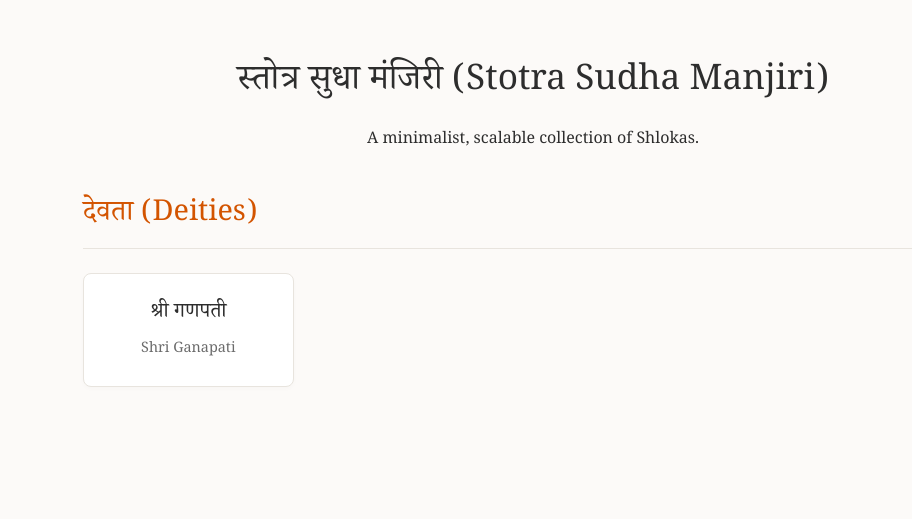
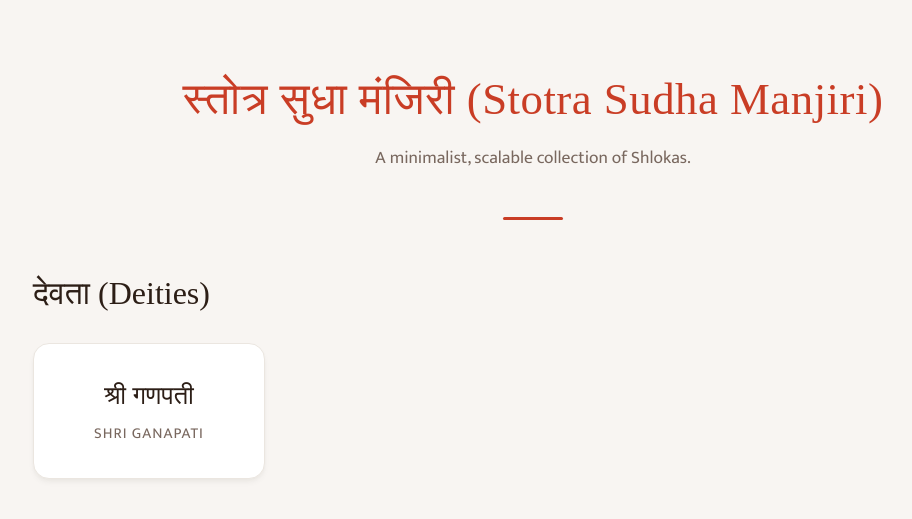
Before and after one commit to StotraSudhaManjiri/stotrasudhamanjiri.github.io, a Jekyll site: the page built from index.html, in a window 1280 px wide. Shown: the top 519 px of the page, without its empty margins (107-1019 px from the left). Built offline with Jekyll 4.4.1, drawn with Linux system fonts in a browser that asks for light colours; some web fonts are replaced.

Commit message:
Update default.html

```diff
--- a/_layouts/default.html
+++ b/_layouts/default.html
@@ -4,70 +4,187 @@
     <meta charset="UTF-8">
     <meta name="viewport" content="width=device-width, initial-scale=1.0">
     <title>{{ page.title }} | {{ site.title }}</title>
+
+    <!-- Premium Marathi Fonts (Highly Optimized) -->
+    <link rel="preconnect" href="https://fonts.googleapis.com">
+    <link rel="preconnect" href="https://fonts.gstatic.com" crossorigin>
+    <link href="https://fonts.googleapis.com/css2?family=Mukta:wght@400;600&family=Tiro+Devanagari+Marathi&display=swap" rel="stylesheet">
+
     <style>
+        /* Modern Heritage Design System */
         :root {
-            --bg: #fcfaf8; --text: #2d2d2d; --accent: #d35400;
-            --card-bg: #ffffff; --card-hover: #fff9f5; --border: #e8e4de;
+            --bg: #f8f5f2;
+            --surface: #ffffff;
+            --text-main: #2c1e16;
+            --text-muted: #79685f;
+            --accent: #c93d25; /* Kumkum Red */
+            --accent-glow: rgba(201, 61, 37, 0.15);
+            --border: #ebe6e0;
+            --shadow-sm: 0 4px 6px -1px rgba(44, 30, 22, 0.05), 0 2px 4px -1px rgba(44, 30, 22, 0.03);
+            --shadow-lg: 0 20px 25px -5px rgba(44, 30, 22, 0.08), 0 10px 10px -5px rgba(44, 30, 22, 0.04);
+            --radius: 16px;
         }
+
         @media (prefers-color-scheme: dark) {
             :root {
-                --bg: #121212; --text: #e8e6e3; --accent: #e67e22;
-                --card-bg: #1e1e1e; --card-hover: #2a2a2a; --border: #333333;
+                --bg: #120e0d;
+                --surface: #1e1816;
+                --text-main: #f0e9e4;
+                --text-muted: #a39891;
+                --accent: #e05339;
+                --accent-glow: rgba(224, 83, 57, 0.15);
+                --border: #312622;
+                --shadow-sm: 0 4px 6px -1px rgba(0, 0, 0, 0.5);
+                --shadow-lg: 0 20px 25px -5px rgba(0, 0, 0, 0.7);
             }
         }
 
         body {
-            background-color: var(--bg); color: var(--text);
-            font-family: "Noto Serif Devanagari", "Georgia", serif;
-            line-height: 1.6; max-width: 900px; margin: 0 auto; padding: 2rem 1.5rem;
+            background-color: var(--bg);
+            color: var(--text-main);
+            font-family: 'Mukta', system-ui, sans-serif;
+            line-height: 1.6;
+            max-width: 1000px;
+            margin: 0 auto;
+            padding: 0 1.5rem 4rem 1.5rem;
+            -webkit-font-smoothing: antialiased;
         }
 
-        /* Typography */
-        header { text-align: center; margin-bottom: 2.5rem; }
-        h1 { font-size: 2.2rem; margin-bottom: 0.2rem; font-weight: normal; }
-        h2 { font-size: 1.8rem; font-weight: normal; color: var(--accent); border-bottom: 1px solid var(--border); padding-bottom: 0.5rem; margin-bottom: 1.5rem;}
-        a { color: var(--accent); text-decoration: none; transition: 0.2s ease; }
-        nav { margin-bottom: 2rem; font-size: 1.1rem; border-bottom: 1px solid var(--border); padding-bottom: 1rem; }
+        /* Premium Header / Hero Section */
+        header {
+            text-align: center;
+            padding: 4rem 1rem 3rem;
+            margin-bottom: 2rem;
+            position: relative;
+        }
+        header::after {
+            content: '';
+            position: absolute;
+            bottom: 0;
+            left: 50%;
+            transform: translateX(-50%);
+            width: 60px;
+            height: 3px;
+            background-color: var(--accent);
+            border-radius: 3px;
+        }
+        h1 {
+            font-family: 'Tiro Devanagari Marathi', serif;
+            font-size: 2.8rem;
+            color: var(--accent);
+            margin: 0 0 0.5rem 0;
+            font-weight: 400;
+            letter-spacing: 0.5px;
+        }
+        header p { color: var(--text-muted); font-size: 1.1rem; margin: 0; font-weight: 400; }
 
-        /* Auto-scaling CSS Grid for 100s of Devatas */
+        /* Navigation (Breadcrumbs) */
+        nav {
+            padding: 1.5rem 0;
+            font-size: 1.05rem;
+            font-weight: 600;
+        }
+        a { color: var(--accent); text-decoration: none; transition: all 0.2s ease; }
+        a:hover { color: var(--text-main); }
+
+        h2 {
+            font-family: 'Tiro Devanagari Marathi', serif;
+            font-size: 2rem;
+            font-weight: 400;
+            margin: 3rem 0 1.5rem 0;
+        }
+
+        /* The Devata Grid - Apple/Stripe level polish */
         .grid {
             display: grid;
-            grid-template-columns: repeat(auto-fill, minmax(180px, 1fr));
-            gap: 1.2rem;
+            grid-template-columns: repeat(auto-fill, minmax(220px, 1fr));
+            gap: 1.5rem;
         }
 
-        /* Card Component */
         .card {
-            background-color: var(--card-bg);
+            background-color: var(--surface);
             border: 1px solid var(--border);
-            border-radius: 8px;
-            padding: 1.5rem 1rem;
+            border-radius: var(--radius);
+            padding: 2rem 1.5rem;
             text-align: center;
             display: flex;
             flex-direction: column;
             align-items: center;
             justify-content: center;
-            box-shadow: 0 2px 5px rgba(0,0,0,0.02);
-        }
-        .card:hover {
-            background-color: var(--card-hover);
-            transform: translateY(-2px);
-            border-color: var(--accent);
-            box-shadow: 0 4px 10px rgba(211, 84, 0, 0.1);
-        }
-        .card-title { font-size: 1.3rem; margin-bottom: 0.5rem; color: var(--text); }
-        .card-subtitle { font-size: 0.9rem; color: var(--text); opacity: 0.7; }
-
-        /* Reading View */
-        .shloka-text {
-            font-size: 1.4rem; white-space: pre-wrap; text-align: center;
-            margin-top: 2rem; line-height: 2.2;
+            box-shadow: var(--shadow-sm);
+            transition: transform 0.3s cubic-bezier(0.34, 1.56, 0.64, 1), box-shadow 0.3s ease, border-color 0.3s ease;
+            position: relative;
+            overflow: hidden;
         }
 
-        ul.list-view { list-style: none; padding: 0; }
-        ul.list-view li { border-bottom: 1px dashed var(--border); padding: 1rem 0; }
-        ul.list-view a { display: block; font-size: 1.2rem; }
-        ul.list-view a:hover { padding-left: 5px; } /* Micro-interaction */
+        /* Subtle glowing top border for cards */
+        .card::before {
+            content: ''; position: absolute; top: 0; left: 0; right: 0; height: 3px;
+            background: var(--accent); opacity: 0; transition: opacity 0.3s ease;
+        }
+
+        .card:hover {
+            transform: translateY(-6px);
+            box-shadow: var(--shadow-lg);
+            border-color: transparent;
+        }
+        .card:hover::before { opacity: 1; }
+
+        .card-title {
+            font-family: 'Tiro Devanagari Marathi', serif;
+            font-size: 1.6rem;
+            color: var(--text-main);
+            margin-bottom: 0.3rem;
+        }
+        .card-subtitle { font-size: 0.95rem; color: var(--text-muted); text-transform: uppercase; letter-spacing: 1px; }
+
+        /* Shloka List View */
+        ul.list-view {
+            list-style: none; padding: 0;
+            background: var(--surface);
+            border-radius: var(--radius);
+            box-shadow: var(--shadow-sm);
+            border: 1px solid var(--border);
+            overflow: hidden;
+        }
+        ul.list-view li { border-bottom: 1px solid var(--border); }
+        ul.list-view li:last-child { border-bottom: none; }
+        ul.list-view a {
+            display: flex; align-items: center;
+            padding: 1.2rem 1.5rem; font-size: 1.25rem;
+            font-family: 'Tiro Devanagari Marathi', serif;
+            color: var(--text-main);
+            transition: background 0.2s ease;
+        }
+        ul.list-view a::before {
+            content: "॥"; color: var(--accent); margin-right: 1rem; font-weight: bold; font-size: 1.5rem; opacity: 0.5;
+        }
+        ul.list-view a:hover { background: var(--accent-glow); color: var(--accent); }
+
+        /* The Ultimate Reading Experience */
+        .shloka-text {
+            font-family: 'Tiro Devanagari Marathi', serif;
+            font-size: 1.6rem;
+            white-space: pre-wrap;
+            text-align: center;
+            margin: 2rem auto;
+            line-height: 2.4;
+            background-color: var(--surface);
+            padding: 4rem 2rem;
+            border-radius: var(--radius);
+            box-shadow: var(--shadow-lg);
+            border: 1px solid var(--border);
+            max-width: 750px;
+            color: var(--text-main);
+            position: relative;
+        }
+
+        /* Decorative manuscript corners for the reading view */
+        .shloka-text::before, .shloka-text::after {
+            content: "ॐ"; position: absolute; font-size: 2rem; color: var(--accent); opacity: 0.15;
+        }
+        .shloka-text::before { top: 1.5rem; left: 2rem; }
+        .shloka-text::after { bottom: 1.5rem; right: 2rem; }
     </style>
 </head>
 <body>
```
